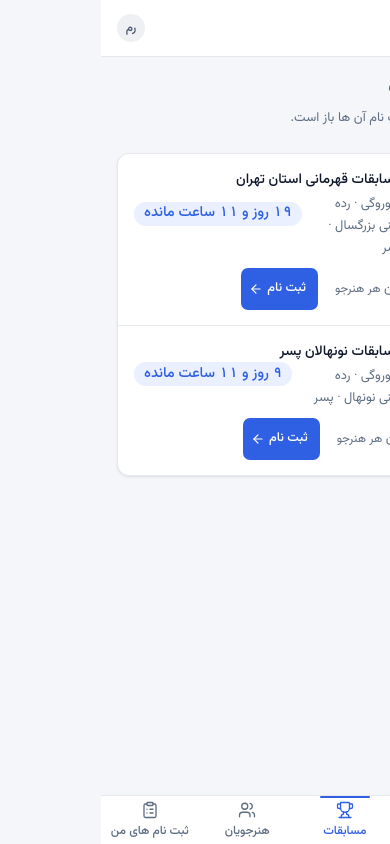
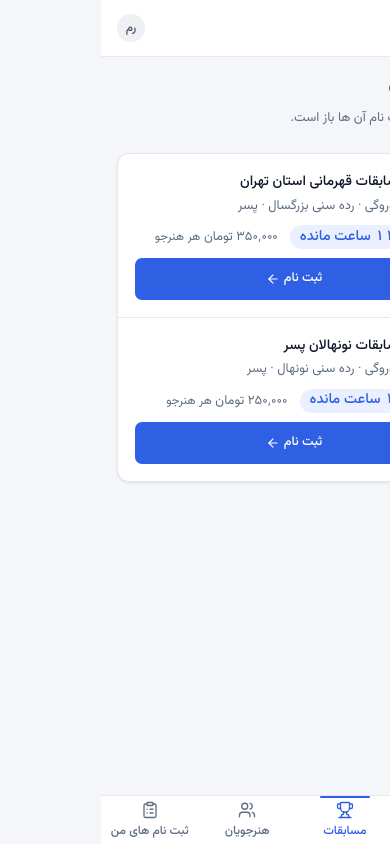
Before and after one commit to MostafaMemari/nabard, a Next.js app: page /coach/competitions in a window 390 px wide. Built offline with nearby package versions, Linux system fonts and the light colour scheme.

Commit message:
fix(coach): mobile card layout for open competition rows

```diff
--- a/src/features/competitions/components/coach-competition-list.tsx
+++ b/src/features/competitions/components/coach-competition-list.tsx
@@ -15,17 +15,17 @@ export function CoachCompetitionList({ competitions }: { competitions: Competiti
       {competitions.map((competition) => (
         <div
           key={competition.id}
-          className="flex flex-wrap items-center gap-x-4 gap-y-2 border-b border-border px-4 py-3.5 last:border-b-0 @lg:flex-nowrap"
+          className="flex flex-wrap items-center gap-x-3 gap-y-2 border-b border-border p-4 last:border-b-0 @lg:flex-nowrap @lg:gap-x-4 @lg:px-4 @lg:py-3.5"
         >
           <IconTile icon={disciplineIcons[competition.discipline]} />
-          <div className="min-w-0 flex-1">
+          <div className="min-w-52 flex-1 @lg:min-w-0">
             <Link
               href={`/coach/competitions/${competition.id}`}
               className="truncate text-sm font-medium underline-offset-4 hover:underline"
             >
               {competition.title}
             </Link>
-            <p className="text-subtle text-muted-foreground">
+            <p className="text-subtle truncate text-muted-foreground">
               {disciplineLabels[competition.discipline]} · رده سنی {ageCategoryLabel(competition.ageCategoryId)} ·{" "}
               {genderLabels[competition.gender]}
             </p>
@@ -34,7 +34,11 @@ export function CoachCompetitionList({ competitions }: { competitions: Competiti
           <span className="text-subtle whitespace-nowrap text-muted-foreground">
             {formatRialsAsToman(Number(competition.feePerStudent))} <span className="text-xs">هر هنرجو</span>
           </span>
-          <Button size="sm" className="h-11 md:h-8" render={<Link href={`/coach/competitions/${competition.id}/register`} />}>
+          <Button
+            size="sm"
+            className="h-11 w-full @lg:h-8 @lg:w-auto"
+            render={<Link href={`/coach/competitions/${competition.id}/register`} />}
+          >
             ثبت نام
             <ArrowLeftIcon data-icon="inline-end" />
           </Button>
```
